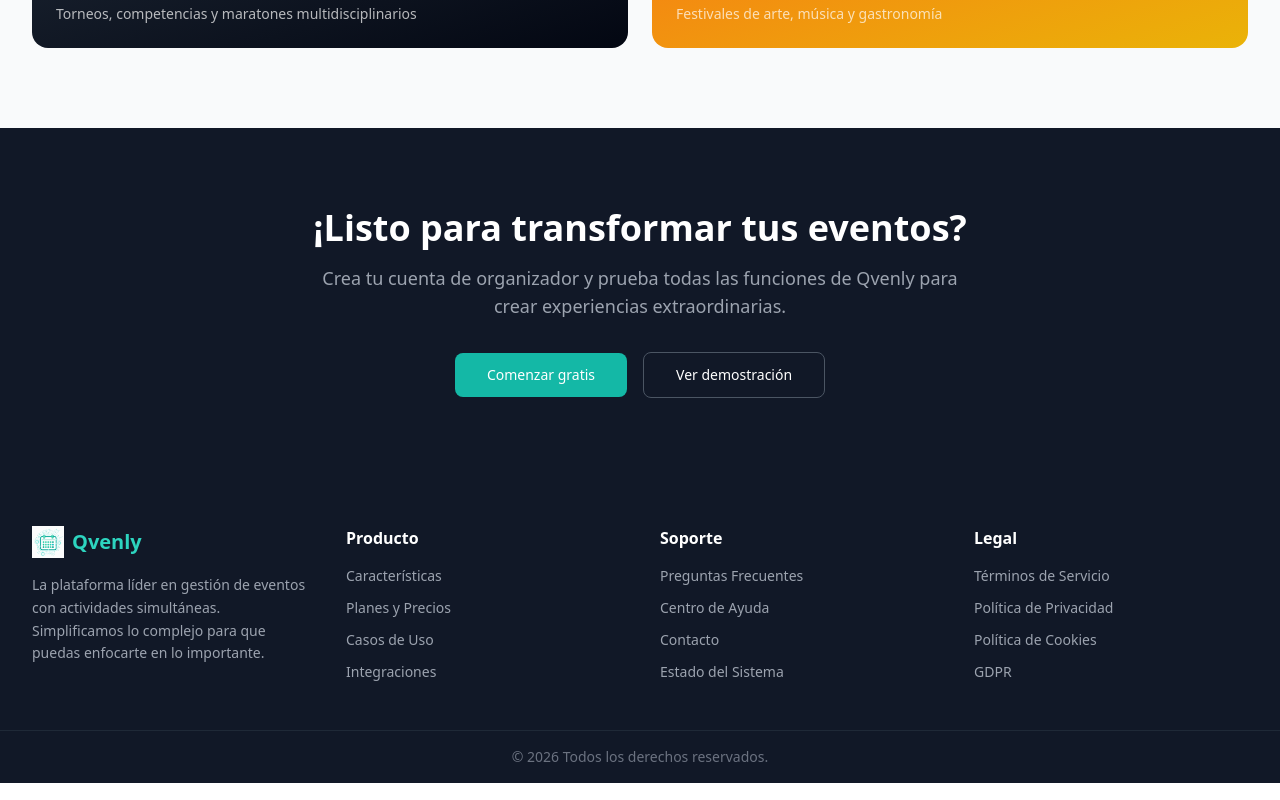
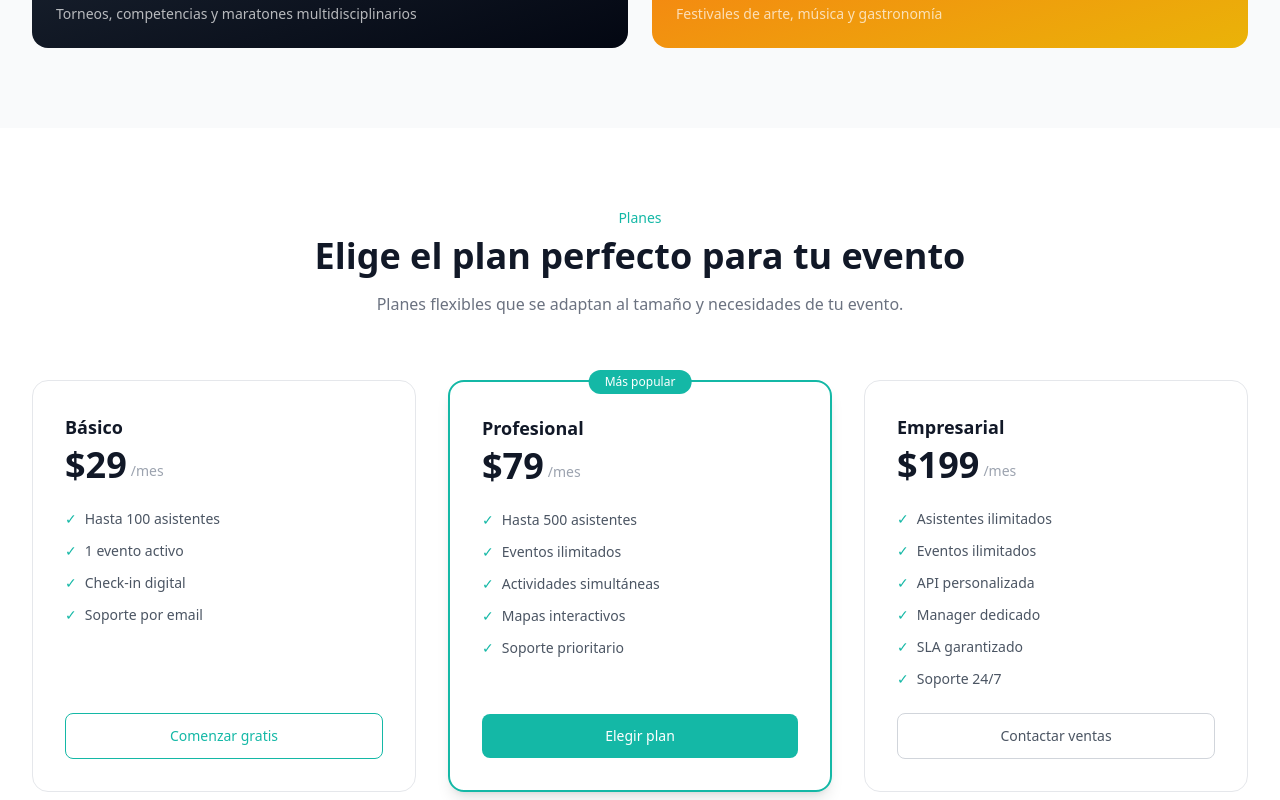
Before and after one commit to LeidyMaingualDev/qvenly-web, an Angular app: page / in a window 1280 px wide. Shown: the part 2280-3080 px from the top of the page. Built offline with nearby package versions, Linux system fonts and the light colour scheme.

Commit message:
feat(pricing): add pricing section with three plan cards

```diff
--- a/src/app/app.component.html
+++ b/src/app/app.component.html
@@ -2,5 +2,6 @@
 <app-home></app-home>
 <app-features-section></app-features-section>
 <app-event-types-section></app-event-types-section>
+<app-pricing></app-pricing>
 <app-cta-section></app-cta-section>
 <app-footer></app-footer>
--- a/src/app/app.component.ts
+++ b/src/app/app.component.ts
@@ -6,11 +6,12 @@ import { HomeComponent } from './features/landing/home/home.component';
 import { FeaturesSectionComponent } from './features/landing/features-section/features-section.component';
 import { EventTypesSectionComponent } from './features/landing/event-types-section/event-types-section.component';
 import { CtaSectionComponent } from './features/landing/cta-section/cta-section.component';
+import { PricingComponent } from './features/pricing/pricing.component';
 
 @Component({
   selector: 'app-root',
   standalone: true,
-  imports: [RouterOutlet, NavComponent, FooterComponent, HomeComponent, FeaturesSectionComponent, EventTypesSectionComponent, CtaSectionComponent],
+  imports: [RouterOutlet, NavComponent, FooterComponent, HomeComponent, FeaturesSectionComponent, EventTypesSectionComponent, CtaSectionComponent, PricingComponent],
   templateUrl: './app.component.html',
   styleUrl: './app.component.css'
 })
--- /dev/null
+++ b/src/app/features/pricing/pricing.component.html
@@ -0,0 +1,116 @@
+<section class="w-full bg-white py-20">
+  <div class="max-w-7xl mx-auto px-6 md:px-8">
+
+    <!-- Título -->
+    <div class="text-center mb-16">
+      <p class="text-teal-500 text-sm font-medium mb-2">Planes</p>
+      <h2 class="text-3xl md:text-4xl font-bold text-gray-900">
+        Elige el plan perfecto para tu evento
+      </h2>
+      <p class="text-gray-500 mt-4 max-w-2xl mx-auto">
+        Planes flexibles que se adaptan al tamaño y necesidades de tu evento.
+      </p>
+    </div>
+
+    <!-- Cards de planes -->
+    <div class="grid grid-cols-1 md:grid-cols-3 gap-8">
+
+      <!-- Plan Básico -->
+      <div class="border border-gray-200 rounded-2xl p-8 flex flex-col gap-6">
+        <div>
+          <h3 class="text-gray-900 font-semibold text-lg mb-1">Básico</h3>
+          <div class="flex items-end gap-1">
+            <span class="text-4xl font-bold text-gray-900">$29</span>
+            <span class="text-gray-400 text-sm mb-1">/mes</span>
+          </div>
+        </div>
+        <ul class="flex flex-col gap-3 text-sm text-gray-600">
+          <li class="flex items-center gap-2">
+            <span class="text-teal-500">✓</span> Hasta 100 asistentes
+          </li>
+          <li class="flex items-center gap-2">
+            <span class="text-teal-500">✓</span> 1 evento activo
+          </li>
+          <li class="flex items-center gap-2">
+            <span class="text-teal-500">✓</span> Check-in digital
+          </li>
+          <li class="flex items-center gap-2">
+            <span class="text-teal-500">✓</span> Soporte por email
+          </li>
+        </ul>
+        <a href="#" class="mt-auto border border-teal-500 text-teal-500 text-center py-3 rounded-lg text-sm font-medium hover:bg-teal-50 transition-colors">
+          Comenzar gratis
+        </a>
+      </div>
+
+      <!-- Plan Profesional (destacado) -->
+      <div class="border-2 border-teal-500 rounded-2xl p-8 flex flex-col gap-6 relative shadow-lg">
+        <span class="absolute -top-3 left-1/2 -translate-x-1/2 bg-teal-500 text-white text-xs px-4 py-1 rounded-full">
+          Más popular
+        </span>
+        <div>
+          <h3 class="text-gray-900 font-semibold text-lg mb-1">Profesional</h3>
+          <div class="flex items-end gap-1">
+            <span class="text-4xl font-bold text-gray-900">$79</span>
+            <span class="text-gray-400 text-sm mb-1">/mes</span>
+          </div>
+        </div>
+        <ul class="flex flex-col gap-3 text-sm text-gray-600">
+          <li class="flex items-center gap-2">
+            <span class="text-teal-500">✓</span> Hasta 500 asistentes
+          </li>
+          <li class="flex items-center gap-2">
+            <span class="text-teal-500">✓</span> Eventos ilimitados
+          </li>
+          <li class="flex items-center gap-2">
+            <span class="text-teal-500">✓</span> Actividades simultáneas
+          </li>
+          <li class="flex items-center gap-2">
+            <span class="text-teal-500">✓</span> Mapas interactivos
+          </li>
+          <li class="flex items-center gap-2">
+            <span class="text-teal-500">✓</span> Soporte prioritario
+          </li>
+        </ul>
+        <a href="#" class="mt-auto bg-teal-500 text-white text-center py-3 rounded-lg text-sm font-medium hover:bg-teal-600 transition-colors">
+          Elegir plan
+        </a>
+      </div>
+
+      <!-- Plan Empresarial -->
+      <div class="border border-gray-200 rounded-2xl p-8 flex flex-col gap-6">
+        <div>
+          <h3 class="text-gray-900 font-semibold text-lg mb-1">Empresarial</h3>
+          <div class="flex items-end gap-1">
+            <span class="text-4xl font-bold text-gray-900">$199</span>
+            <span class="text-gray-400 text-sm mb-1">/mes</span>
+          </div>
+        </div>
+        <ul class="flex flex-col gap-3 text-sm text-gray-600">
+          <li class="flex items-center gap-2">
+            <span class="text-teal-500">✓</span> Asistentes ilimitados
+          </li>
+          <li class="flex items-center gap-2">
+            <span class="text-teal-500">✓</span> Eventos ilimitados
+          </li>
+          <li class="flex items-center gap-2">
+            <span class="text-teal-500">✓</span> API personalizada
+          </li>
+          <li class="flex items-center gap-2">
+            <span class="text-teal-500">✓</span> Manager dedicado
+          </li>
+          <li class="flex items-center gap-2">
+            <span class="text-teal-500">✓</span> SLA garantizado
+          </li>
+          <li class="flex items-center gap-2">
+            <span class="text-teal-500">✓</span> Soporte 24/7
+          </li>
+        </ul>
+        <a href="#" class="mt-auto border border-gray-300 text-gray-600 text-center py-3 rounded-lg text-sm font-medium hover:border-teal-500 hover:text-teal-500 transition-colors">
+          Contactar ventas
+        </a>
+      </div>
+
+    </div>
+  </div>
+</section>
```
Also changed, not shown: src/app/features/pricing/pricing.component.ts (added, +12 -0 lines), src/app/features/pricing/pricing.component.css (added), 1 other file (tests, documents, lock files or other folders).
